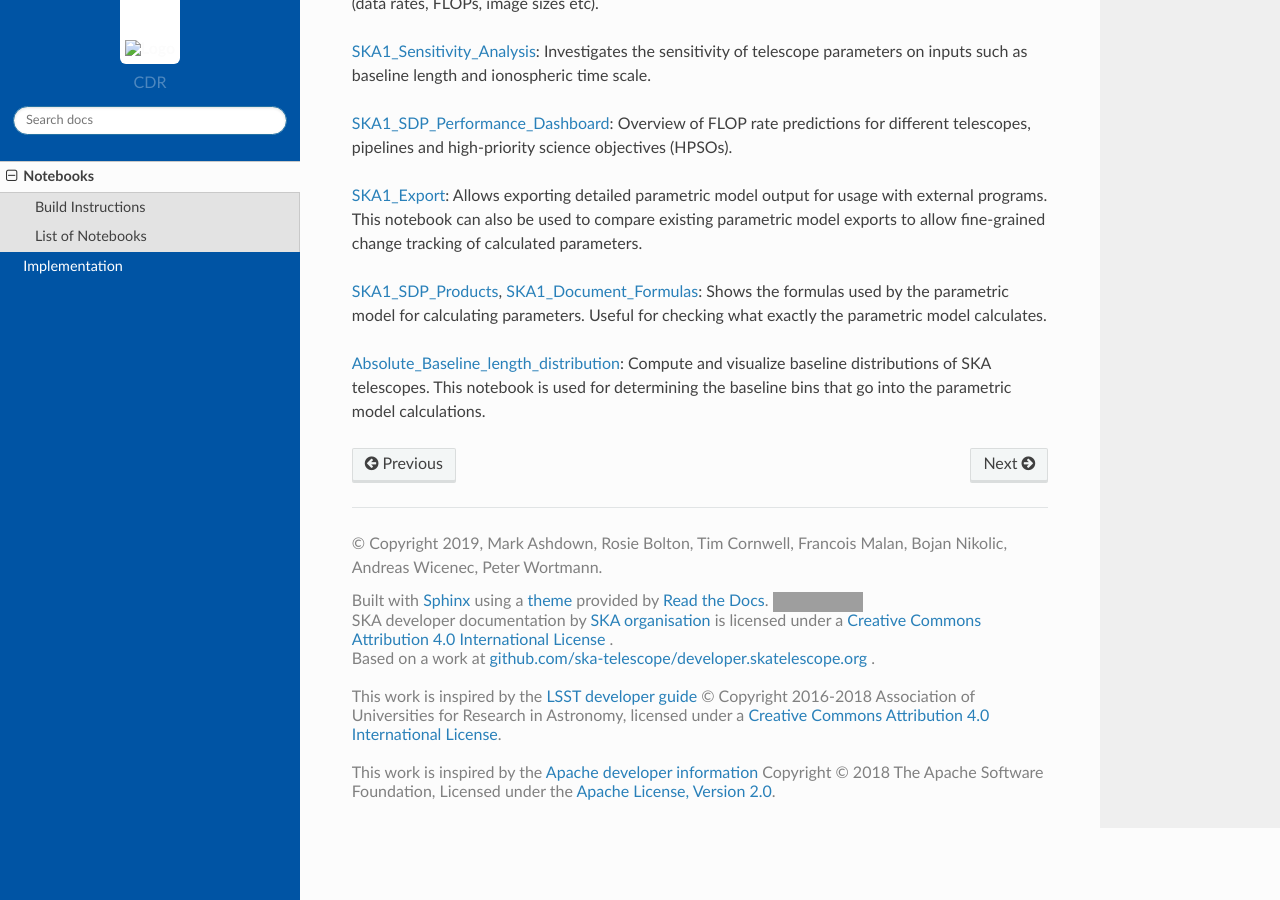
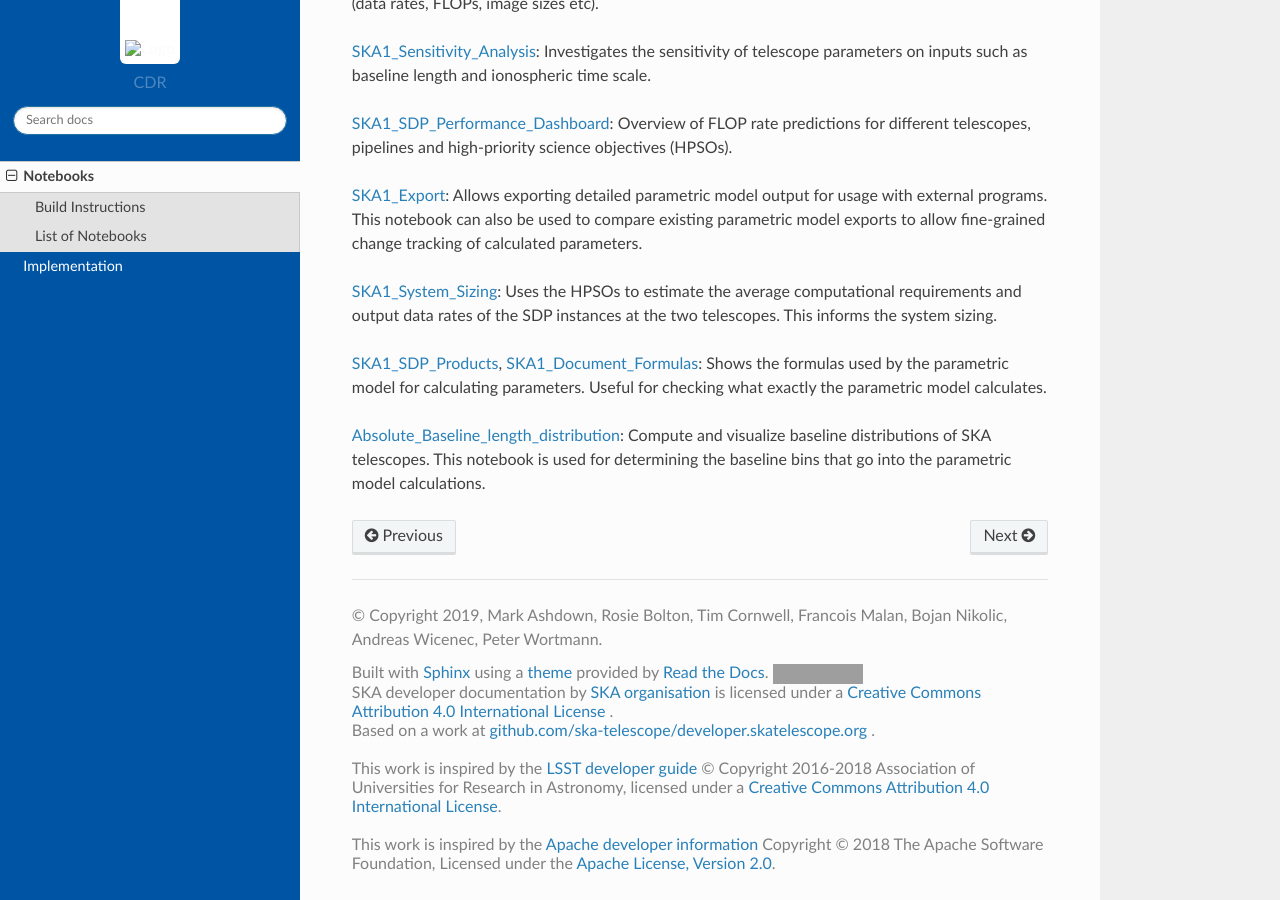
Before and after one commit to top-sim/sdp-par-model, a Sphinx documentation site: the page built from docs/notebooks.rst, in a window 1280 px wide and 900 px high, scrolled down 726 px. Built offline with Sphinx 7.4.7 and the Read the Docs theme 2.0.0, drawn with Linux system fonts in a browser that asks for light colours; grey boxes are pictures that could not be loaded.

Commit message:
Add System Sizing to list of notebooks

```diff
--- a/docs/notebooks.rst
+++ b/docs/notebooks.rst
@@ -37,7 +37,7 @@ Investigates the sensitivity of telescope parameters on inputs such as
 baseline length and ionospheric time scale.
 
 `SKA1_SDP_Performance_Dashboard
-<http://ska-telescope.gitlab.io/sdp-par-model/notebooks/SKA1_SDP_Performance_Dashboard>`_:
+<http://ska-telescope.gitlab.io/sdp-par-model/notebooks/SKA1_SDP_Performance_Dashboard.html>`_:
 Overview of FLOP rate predictions for different telescopes, pipelines
 and high-priority science objectives (HPSOs).
 
@@ -47,6 +47,12 @@ Allows exporting detailed parametric model output for usage with
 external programs. This notebook can also be used to compare existing
 parametric model exports to allow fine-grained change tracking of
 calculated parameters.
+
+`SKA1_System_Sizing
+<http://ska-telescope.gitlab.io/sdp-par-model/notebooks/SKA1_System_Sizing.html>`_:
+Uses the HPSOs to estimate the average computational requirements and
+output data rates of the SDP instances at the two telescopes. This
+informs the system sizing.
 
 `SKA1_SDP_Products
 <http://ska-telescope.gitlab.io/sdp-par-model/notebooks/SKA1_SDP_Products.html>`_,
```
